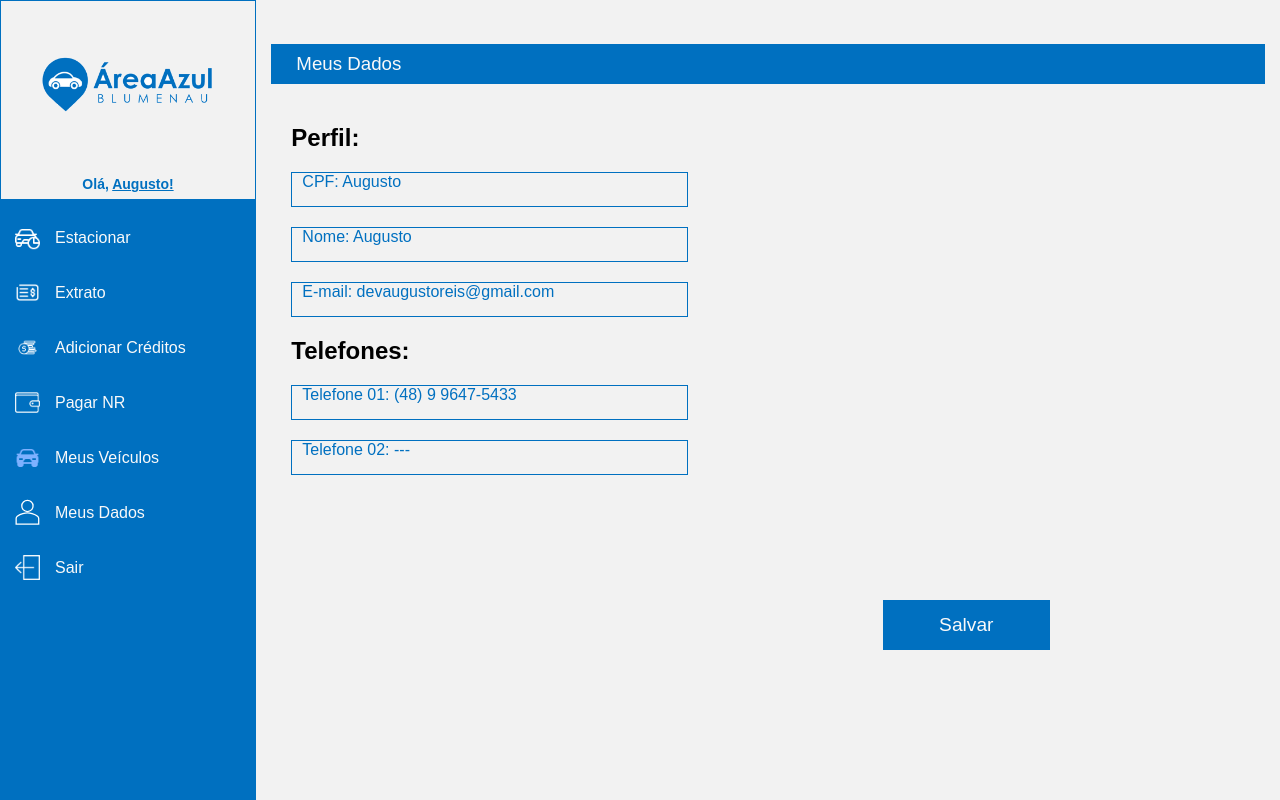
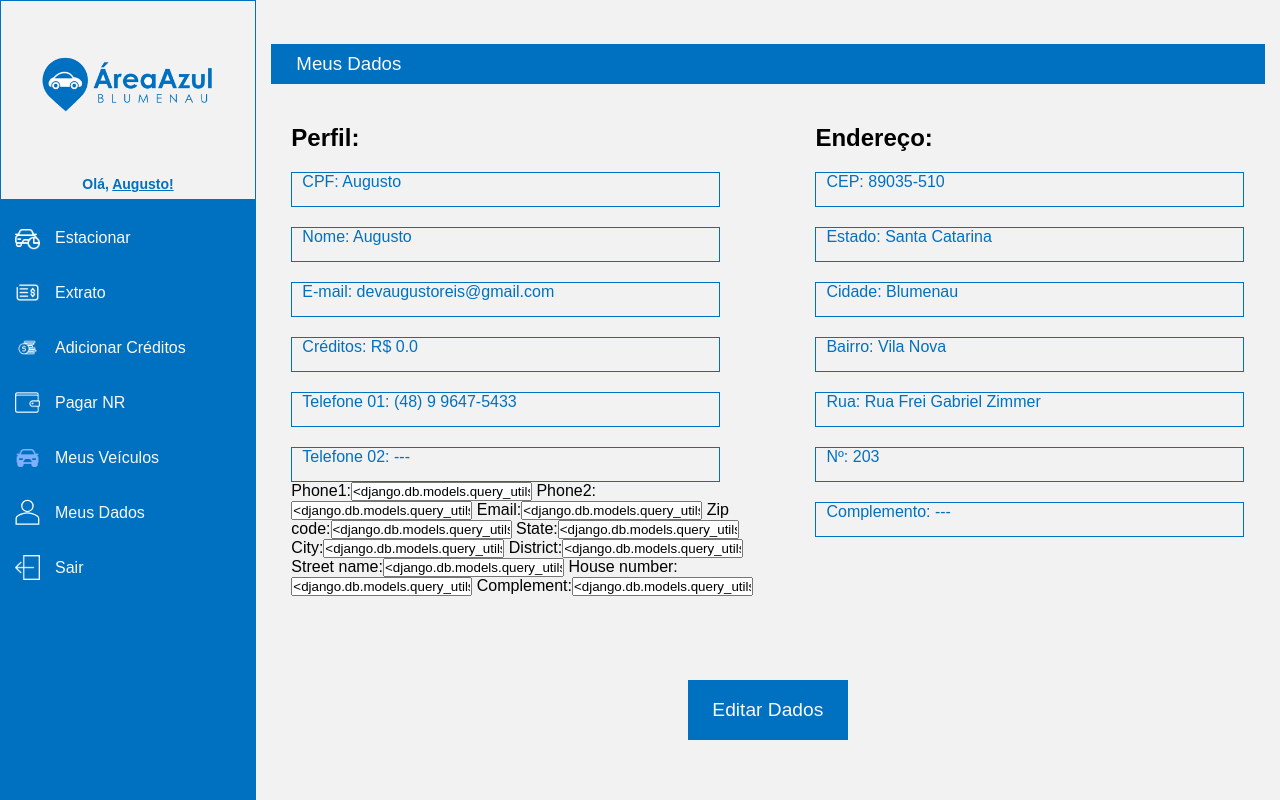
Before and after one commit to devaugustoreis/area-azul-blumenau, a Django app: page /cliente/dados/ in a window 1280 px wide. Run offline with Django 3.2, Linux system fonts and the light colour scheme; a user stored in the database is signed in; data comes from the database, SQL or seed files in the repository; both versions use the stored data as it was after the commit; some libraries are stand-ins or nearby versions.

Commit message:
Alterações página Dados (Parcial)

```diff
--- a/cliente/templates/cliente/base_clientes.html
+++ b/cliente/templates/cliente/base_clientes.html
@@ -19,7 +19,7 @@
                     <img src="{% static 'imagens/Logo-A-provisorio.png' %}" alt="Logo Área Azul" width="70%" class="logo-template" onclick="location.href='{% url 'index' %}'">
                 </div>
                 <div class="sb_upper_text">
-                    <h3>Olá, <a href="{% url 'index' %}">{{user.username}}!</a></h3>
+                    <h3>Olá, <a href="{% url 'index' %}">{{user.client.name}}!</a></h3>
                 </div>
             </div>
 
@@ -56,6 +56,7 @@
                 {% if request.get_full_path == "/cliente/multas/" %} <h3>Pagar NR</h3> {% endif %}
                 {% if request.get_full_path == "/cliente/veiculos/" %} <h3>Meus Veículos</h3> {% endif %}
                 {% if request.get_full_path == "/cliente/dados/" %} <h3>Meus Dados</h3> {% endif %}
+                {% if request.get_full_path == "/cliente/atualizar_dados/" %} <h3>Meus Dados</h3> {% endif %}
             </div>
             <div class="page_content">
                 {% block content %}{% endblock %}
--- a/cliente/templates/cliente/dados.html
+++ b/cliente/templates/cliente/dados.html
@@ -2,34 +2,29 @@
 {% load static %}
 
 {% block content %}
+<!-- <form class="dados_form" action="" method="POST"> -->
     <div class="perfil">
         <h2>Perfil:</h2>
         <span>CPF: {{user.username}}</span>
         <span>Nome: {{user.client.name}}</span>
         <span>E-mail: {{user.client.email}}</span>
-</div>
-<div class="phone">
-    <h2>Telefones:</h2>
+        <span>Créditos: R$ {{user.client.credits}}</span>
         <span>Telefone 01: {% if user.client.phone1 != None %} {{user.client.phone1}} {% else %} --- {% endif %}</span>
         <span>Telefone 02: {% if user.client.phone2 != None %} {{user.client.phone1}} {% else %} --- {% endif %}</span>
-</div>
-<!-- <div class="password">
-    <h2>Perfil:</h2>
-    <input type="password" placeholder="Senha Atual">
-    <input type="password" placeholder="Nova Senha">
-    <input type="password" placeholder="Confirmar Senha">
+        {{clientForm}}
+        {{addressForm}}
     </div>
     <div class="address">
         <h2>Endereço:</h2>
-    <input type="text" placeholder="Rua dos caçadores">
-    <input type="text" placeholder="325">
-    <input type="text" placeholder="apto 102">
-    <input type="text" placeholder="Velha">
-    <input type="text" placeholder="89.040-000">
-    <input type="text" placeholder="Blumenau">
-    <input type="text" placeholder="Santa Catarina">
-</div> -->
-<div class="button">
-    <button class="button-dados">Salvar</button>
+        <span>CEP: {% if user.client.address.zip_code != None %} {{user.client.address.zip_code}} {% else %} --- {% endif %}</span>
+        <span>Estado: {% if user.client.address.state != None %} {{user.client.address.state}} {% else %} --- {% endif %}</span>
+        <span>Cidade: {% if user.client.address.city != None %} {{user.client.address.city}} {% else %} --- {% endif %}</span>
+        <span>Bairro: {% if user.client.address.district != None %} {{user.client.address.district}} {% else %} --- {% endif %}</span>
+        <span>Rua: {% if user.client.address.street_name != None %} {{user.client.address.street_name}} {% else %} --- {% endif %}</span>
+        <span>Nº: {% if user.client.address.house_number != None %} {{user.client.address.house_number}} {% else %} --- {% endif %}</span>
+        <span>Complemento: {% if user.client.address.complement != None %} {{user.client.address.complement}} {% else %} --- {% endif %}</span>
     </div>
+    <button type="submit" class="btn-dados">Editar Dados</button>
+<!-- </form> -->
+
 {% endblock %}
--- a/cliente/templates/cliente/index.html
+++ b/cliente/templates/cliente/index.html
@@ -16,7 +16,7 @@
 <body>
     <div class="cliente_main">
         <img src="{% static 'imagens/Logo-A-provisorio.png' %}" alt="Logo Área Azul" width="300" class="logo">
-        <h2>Olá, {{user.first_name}}!</h2>
+        <h2>Olá, {{user.client.name}}!</h2>
         <h1>Você tem</h1>
         <h1>R$ {{user.client.credits}}</h1>
         <h1>em créditos.</h1>
--- a/cliente/urls.py
+++ b/cliente/urls.py
@@ -9,4 +9,5 @@ urlpatterns = [
     path("multas/", views.multas, name="multas"),
     path("veiculos/", views.veiculos, name="veiculos"),
     path("dados/", views.dados, name="dados"),
+    # path("atualizar_dados/", views.atualizarDados, name="atualizar-dados"),
 ]
--- a/cliente/views.py
+++ b/cliente/views.py
@@ -1,38 +1,42 @@
-from home.models import Client
+from home.models import Address, Client
+from home.forms import AddressForm, ClientForm
 from django.shortcuts import render
 from django.contrib.auth.decorators import login_required
 
 @login_required(login_url='login')
 def index(request):
-    # client = Client.objects.get(id=pk)
     return render(request, "cliente/index.html", {})
 
 @login_required(login_url='login')
 def estacionar(request):
-    # client = Client.objects.get(id=pk)
     return render(request, "cliente/estacionar.html", {})
 
 @login_required(login_url='login')
 def extrato(request):
-    # client = Client.objects.get(id=pk)
     return render(request, "cliente/extrato.html", {})
 
 @login_required(login_url='login')
 def creditos(request):
-    # client = Client.objects.get(id=pk)
     return render(request, "cliente/add_creditos.html", {})
 
 @login_required(login_url='login')
 def multas(request):
-    # client = Client.objects.get(id=pk)
     return render(request, "cliente/pagar_nr.html", {})
 
 @login_required(login_url='login')
 def veiculos(request):
-    # client = Client.objects.get(id=pk)
     return render(request, "cliente/veiculos.html", {})
 
 @login_required(login_url='login')
 def dados(request):
-    # client = Client.objects.get(id=pk)
-    return render(request, "cliente/dados.html", {})
+    clientForm = ClientForm(instance=Client)
+    addressForm = AddressForm(instance=Address)
+
+    context = {'clientForm':clientForm, 'addressForm':addressForm}
+    return render(request, "cliente/dados.html", context)
+
+# @login_required(login_url='login')
+# def atualizarDados(request):
+#     clientForm = ClientForm(instance=Client)
+#     addressForm = AddressForm(instance=Address)
+#     return render(request, "cliente/dados.html", {'cliente': Client, 'clientForm': clientForm, 'addressForm': addressForm})
--- a/home/forms.py
+++ b/home/forms.py
@@ -8,6 +8,12 @@ from .models import *
 class ClientForm(ModelForm):
     class Meta:
         model = Client
+        fields = ['phone1', 'phone2', 'email']
+
+
+class AddressForm(ModelForm):
+    class Meta:
+        model = Address
         fields = '__all__'
 
 
--- a/templates/static/cliente.css
+++ b/templates/static/cliente.css
@@ -922,53 +922,25 @@ body {
 }
 
 /* Página "Meus Dados" */
-
 .perfil{
-    text-align: left;
-
-    grid-column: 1/6;
-    grid-row: 1/5;
-
-}
-
-.phone{
-    text-align: left;
-
-    grid-column: 1/6;
-    grid-row: 5/8;
-
-}
-
-.password{
-    text-align: left;
-
-    grid-column: 1/6;
-    grid-row: 8/12;
-
+    grid-column: 1/7;
+    grid-row: 1/9;
 }
 
 .address{
-    grid-column: 7/12;
+    grid-column: 7/13;
     grid-row: 1/9;
-
+    padding-left: 10%;
 }
 
-.button{
-    grid-column: 8/11;
-    grid-row: 9/13;
+.btn-dados {
+    grid-column: 1/13;
+    grid-row: 11/13;
 
+    height: 60px;
+    width: 160px;
 
-    text-align: center;
-    align-items: center;
-
-    padding: 100px auto 0 auto;
-}
-
-.button-dados{
-    margin-top: 50px;
-
-    width: 70%;
-    height: 50px;
+    margin: auto;
 
     background-color: var(--cor0);
     color: var(--cor1);
@@ -977,15 +949,30 @@ body {
     font-size: larger;
 
     cursor: pointer;
-}
-
-.button-dados:hover{
-    background-color: var(--cor4);
-    color: var(--cor0);
     transition: 0.5s;
 }
 
-.perfil span, .phone span, .password span, .address span {
+.btn-dados:hover {
+    background-color: var(--cor4);
+    color: var(--cor0);
+}
+
+.perfil span {
+    width: 90%;
+    height: 35px;
+
+    display: block;
+    border: 1px solid;
+    border-color: var(--cor0);
+
+    margin-top: 20px;
+
+    color: var(--cor0);
+
+    padding-left: 10px;
+}
+
+.address span {
     width: 100%;
     height: 35px;
 
@@ -999,14 +986,3 @@ body {
 
     padding-left: 10px;
 }
-
-
-cor{
---cor0: #0070c0;
---cor1: #f9f9f9;
---cor2: #0070c07e;
---cor3: #1B3E59;
---cor4: #002540;
---cor5: #3D8FCA;
---cor6: #F2F2F2;
-}
--- a/templates/static/home.css
+++ b/templates/static/home.css
@@ -20,6 +20,7 @@ html, body {
     /* background-color: var(--cor0); */
     background-image: url('/static/imagens/Prefeitura_de_Blumenau_BG_Final.png');
     background-size: cover;
+    height: 100vh;
     width: 100%;
 }
 
```
Also changed, not shown: cliente/templates/cliente/atualizar_dados.html (added, +33 -0 lines), db.sqlite3. Lines whose indentation alone changed are shown as unchanged.
